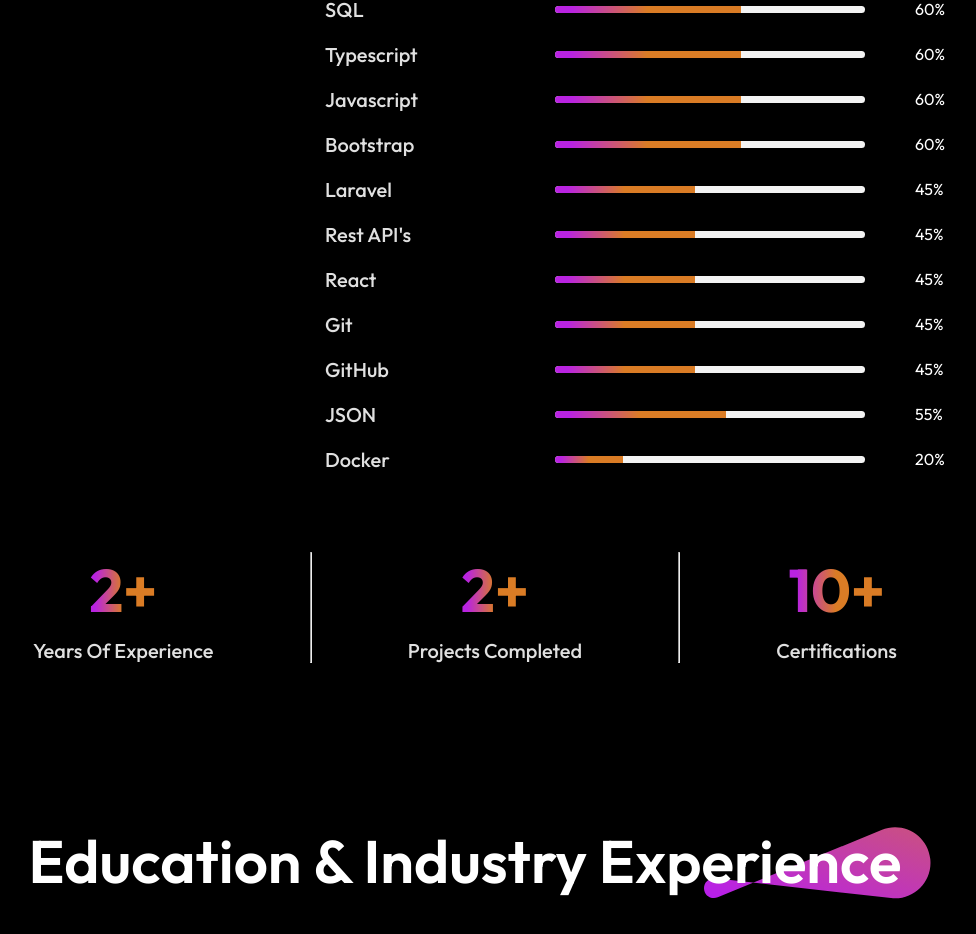
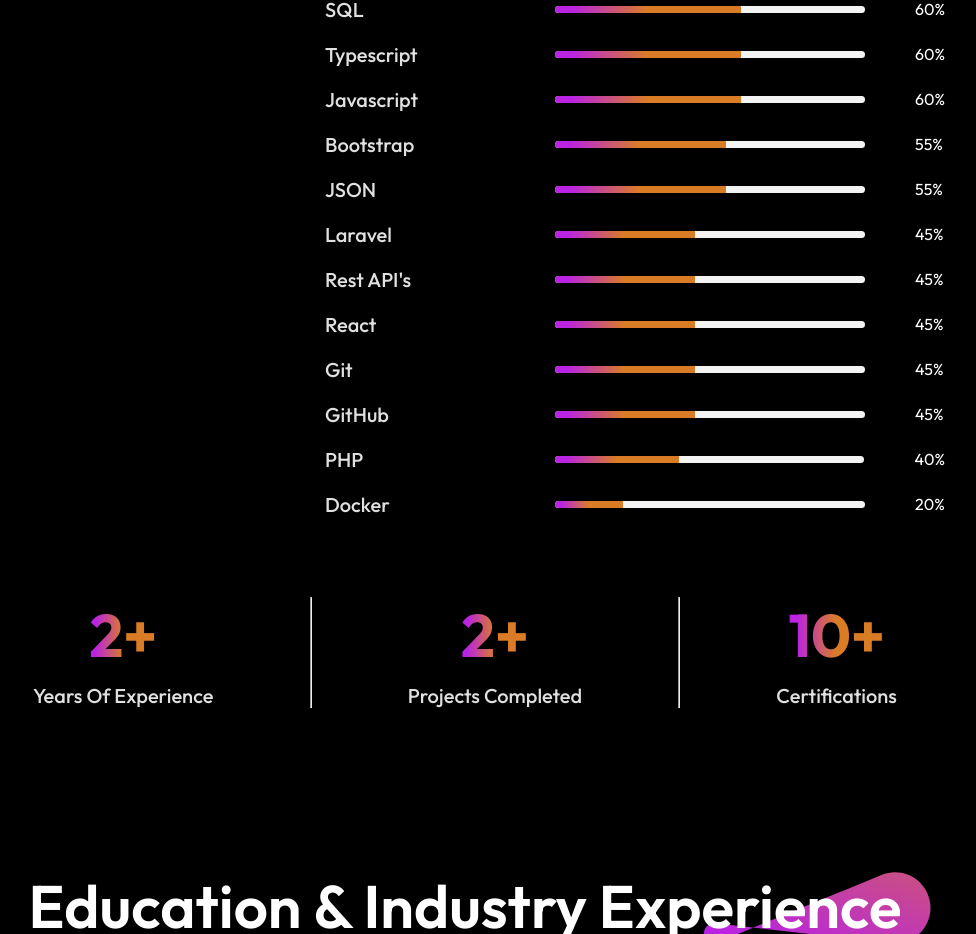
Before and after one commit to varshaalate/Portfolio, a React (Create React App) app: page / in a window 1280 px wide. Shown: the part 1798-2732 px from the top of the page, without its empty margins (175-1151 px from the left). Built offline with nearby package versions, Linux system fonts and the light colour scheme.

Commit message:
Changes in skills and project

```diff
--- a/src/Components/About/about.jsx
+++ b/src/Components/About/about.jsx
@@ -91,9 +91,17 @@
                         <div className="aboutskills">
                             <p>Bootstrap</p>
                             <div className="progress-container">
-                                <div className="progress-bar" style={{ width: '60%' }}></div>
+                                <div className="progress-bar" style={{ width: '55%' }}></div>
                             </div>
-                            <span className="percentage">60%</span>
+                            <span className="percentage">55%</span>
+                        </div>
+
+                        <div className="aboutskills">
+                            <p>JSON</p>
+                            <div className="progress-container">
+                                <div className="progress-bar" style={{ width: '55%' }}></div>
+                            </div>
+                            <span className="percentage">55%</span>
                         </div>
 
                         <div className="aboutskills">
@@ -104,7 +112,7 @@
                             <span className="percentage">45%</span>
                         </div>
 
-                         <div className="aboutskills">
+                        <div className="aboutskills">
                             <p>Rest API's</p>
                             <div className="progress-container">
                                 <div className="progress-bar" style={{ width: '45%' }}></div>
@@ -141,11 +149,11 @@
 
 
                         <div className="aboutskills">
-                            <p>JSON</p>
+                            <p>PHP</p>
                             <div className="progress-container">
-                                <div className="progress-bar" style={{ width: '55%' }}></div>
+                                <div className="progress-bar" style={{ width: '40%' }}></div>
                             </div>
-                            <span className="percentage">55%</span>
+                            <span className="percentage">40%</span>
                         </div>
 
                         <div className="aboutskills">
```
